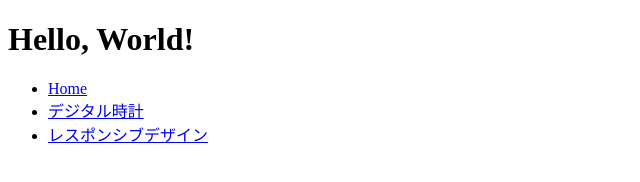
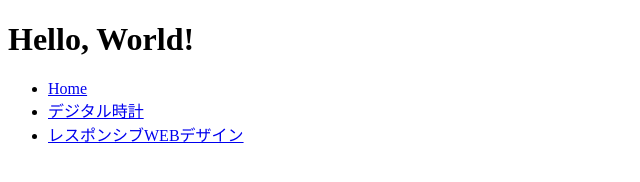
Before and after one commit to glikovsky/public, a plain HTML site: page index.html in a window 1280 px wide. Shown: the full height of the page, 0-640 px from the left. Drawn offline with Linux system fonts and the light colour scheme.

Commit message:
Update index.html

```diff
--- a/index.html
+++ b/index.html
@@ -3,14 +3,14 @@
 <head>
 	<meta charset="UTF-8">
 	<meta name="viewport" content="width=device-width, initial-scale=1.0">
-	<title>Home</title>
+	<title>glikovsky@github</title>
 </head>
 <body>
 	<h1>Hello, World!</h1>
 	<ul>
 		<li><a href="./">Home</a></li>
 		<li><a href="https://digital.onl.jp/">デジタル時計</a></li>
-		<li><a href="./responsive/">レスポンシブデザイン</a></li>
+		<li><a href="./responsive/">レスポンシブWEBデザイン</a></li>
 	</ul>
 </body>
 </html>
```
